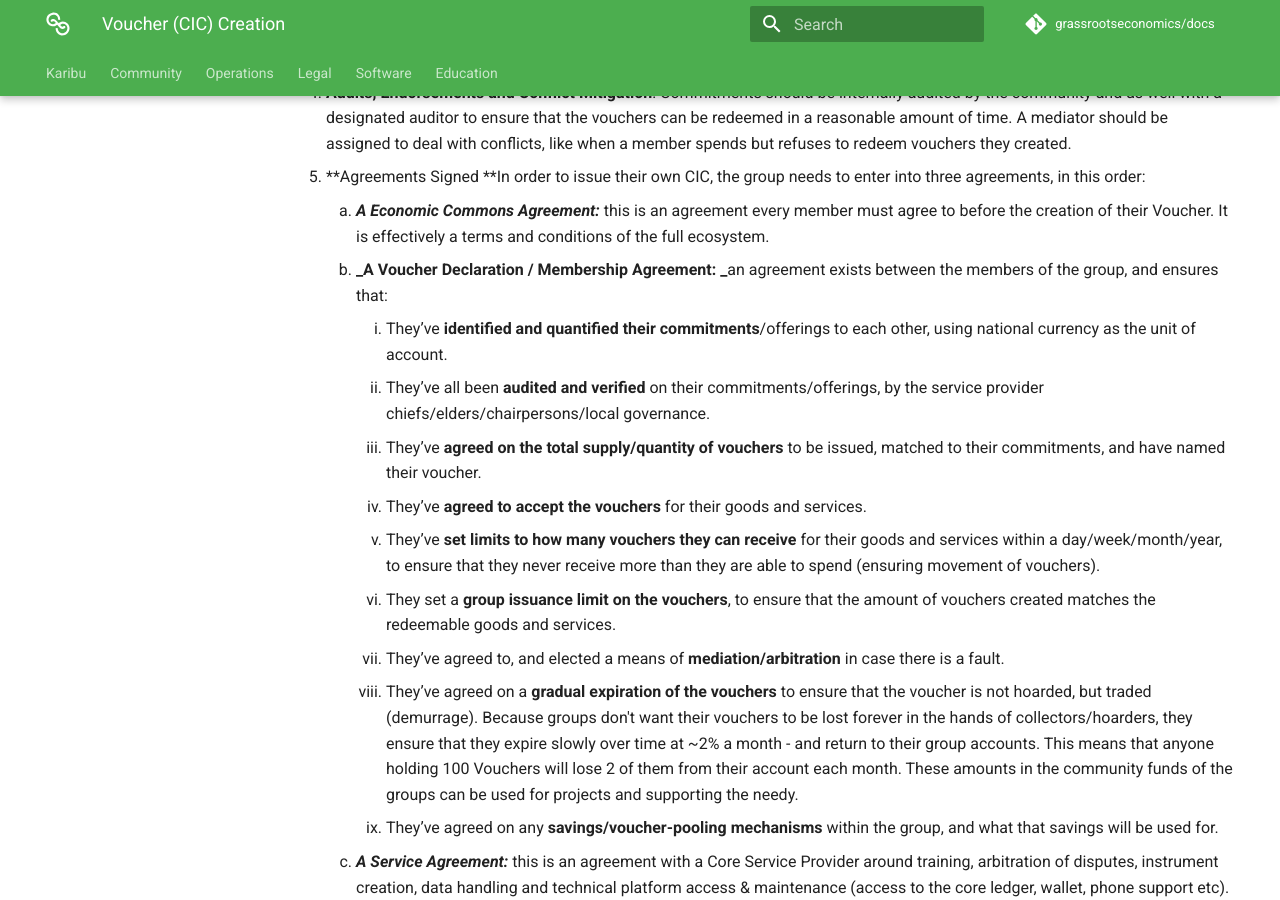
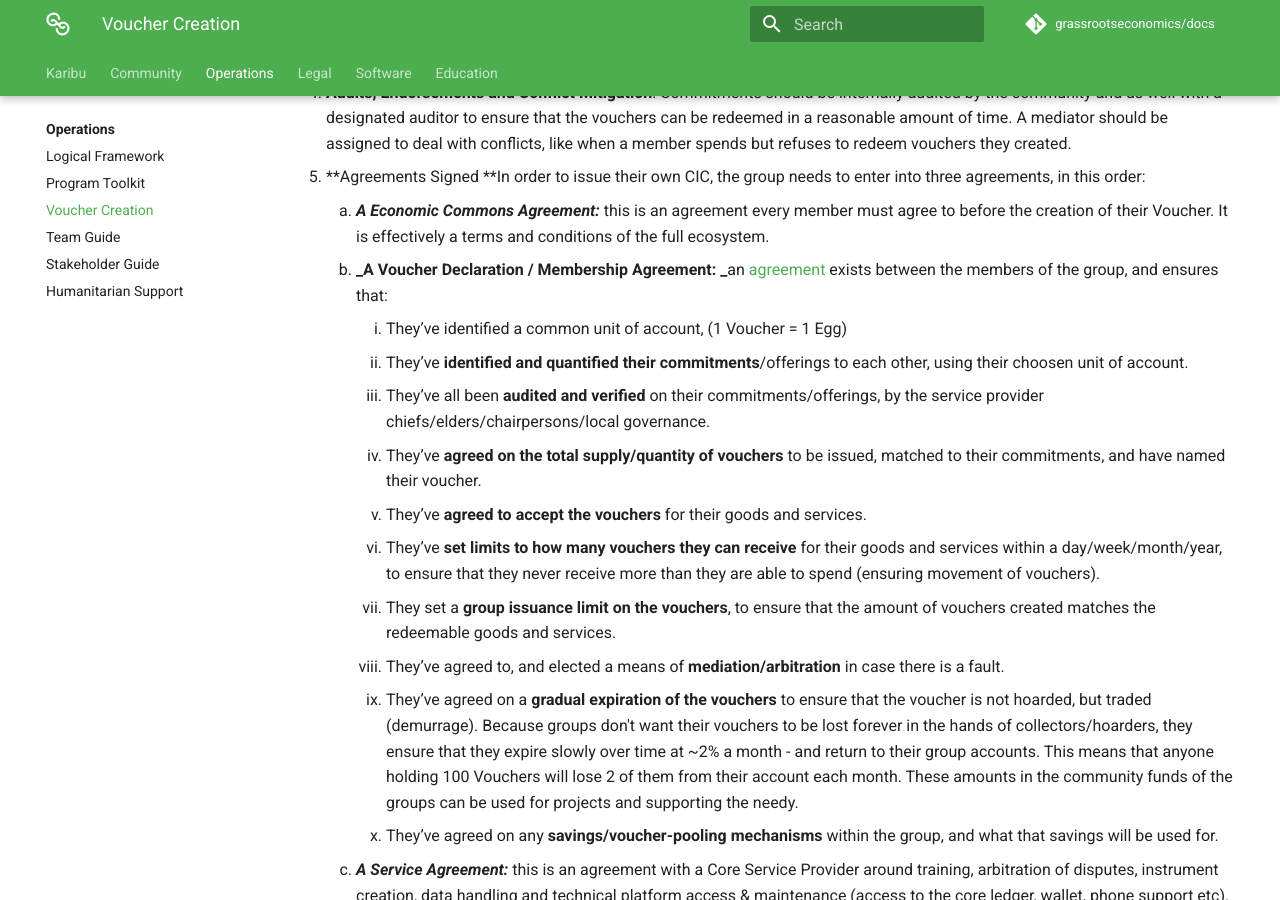
Before and after one commit to grassrootseconomics/docs.grassecon.org, an MkDocs documentation site: the page built from docs/ops/voucher.md, in a window 1280 px wide and 900 px high, scrolled down 444 px. Built offline with MkDocs 1.6.1 and Material for MkDocs 9.7.7, drawn with Linux system fonts in a browser that asks for light colours; comment, search, counter and statistics services are not loaded.

Commit message:
kitabu and voucher update

```diff
--- a/docs/edu/voucher.md
+++ b/docs/ops/voucher.md
@@ -1,6 +1,6 @@
 # Voucher (CIC) Creation
 
-This is a summary of the Voucher creation process. Our [Community Training Guide](/operations/training/) gives a basic training for identifying local resources and sharing them together using a voucher.
+This is a summary of the Voucher creation process. Our [Community Training Guide](/edu/training/) gives a basic training for identifying local resources and sharing them together using a voucher.
 
 1. **Resource Mapping**: Working with your community to map out resources and needs. Often people don’t realise how much they can offer and how much they can support each-other. The Training guide goes through the majority of these steps. Also note that individuals and organisations like the Red Cross or Core Service providers can create their own vouchers redeemable for goods or services.
 2. **Learning through games**: Ensure that everyone involved or expected to utilise a CIC is able to play through a demonstration with others. Work out all the kinks BEFORE you start.
@@ -8,12 +8,13 @@
 4. **Audits, Endorsements and Conflict Mitigation**: Commitments should be internally audited by the community and as well with a designated auditor to ensure that the vouchers can be redeemed in a reasonable amount of time. A mediator should be assigned to deal with conflicts, like when a member spends but refuses to redeem vouchers they created.
 5. **Agreements Signed **In order to issue their own CIC, the group needs to enter into three agreements, in this order:
     1. **_A Economic Commons Agreement:_** this is an agreement every member must agree to before the creation of their Voucher. It is effectively a terms and conditions of the full ecosystem.
-    2. **_A Voucher Declaration / Membership Agreement: _**an agreement exists between the members of the group, and ensures that:
-        1. They’ve **identified and quantified their commitments**/offerings to each other, using national currency as the unit of account.
-        2. They’ve all been **audited and verified** on their commitments/offerings, by the service provider chiefs/elders/chairpersons/local governance.
-        3. They’ve **agreed on the total supply/quantity of vouchers** to be issued, matched to their commitments, and have named their voucher.
-        4. They’ve **agreed to accept the vouchers** for their goods and services.
-        5. They’ve **set limits to how many vouchers they can receive** for their goods and services within a day/week/month/year, to ensure that they never receive more than they are able to spend (ensuring movement of vouchers).
+    2. **_A Voucher Declaration / Membership Agreement: _**an [agreement](/legal/voucher/) exists between the members of the group, and ensures that:
+        1. They’ve identified a common unit of account, (1 Voucher = 1 Egg)
+        2. They’ve **identified and quantified their commitments**/offerings to each other, using their choosen unit of account.
+        3. They’ve all been **audited and verified** on their commitments/offerings, by the service provider chiefs/elders/chairpersons/local governance.
+        4. They’ve **agreed on the total supply/quantity of vouchers** to be issued, matched to their commitments, and have named their voucher.
+        5. They’ve **agreed to accept the vouchers** for their goods and services.
+        6. They’ve **set limits to how many vouchers they can receive** for their goods and services within a day/week/month/year, to ensure that they never receive more than they are able to spend (ensuring movement of vouchers).
         6. They set a **group issuance limit on the vouchers**, to ensure that the amount of vouchers created matches the redeemable goods and services.
         7. They’ve agreed to, and elected a means of **mediation/arbitration** in case there is a fault.
         8. They’ve agreed on a **gradual expiration of the vouchers** to ensure that the voucher is not hoarded, but traded (demurrage). Because groups don't want their vouchers to be lost forever in the hands of collectors/hoarders, they ensure that they expire slowly over time at ~2% a month - and return to their group accounts. This means that anyone holding 100 Vouchers will lose 2 of them from their account each month. These amounts in the community funds of the groups can be used for projects and supporting the needy.
```
Also changed, not shown: docs/software/kitabu.md (+3 -3 lines).
